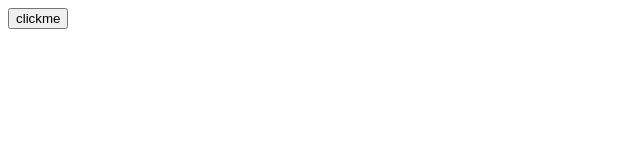
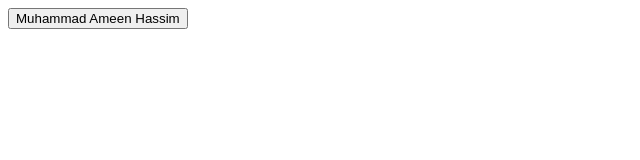
Before and after one commit to ameenhassim/MyRepo, a plain HTML site: page Index.html in a window 1280 px wide. Shown: the whole page, without its empty margins (0-640 px from the left). Drawn offline with Linux system fonts and the light colour scheme.

Commit message:
Update Index.html

```diff
--- a/Index.html
+++ b/Index.html
@@ -1,10 +1,16 @@
 <!doctype html>
 <html>
   <head>
-    <title>This is the title of the webpage</title>
+    <script>
+         <!--
+            function display() {
+               alert("Doing it for the second time")
+            }
+         //-->
+      </script>
   </head>
   <body>
-   <input id="clickMe" type="button" value="clickme" onclick="doFunction();"
+   <input id="Muhammad Ameen Hassim" type="button" value="Muhammad Ameen Hassim" onclick="display();"
 
   </body>
 </html>
```
